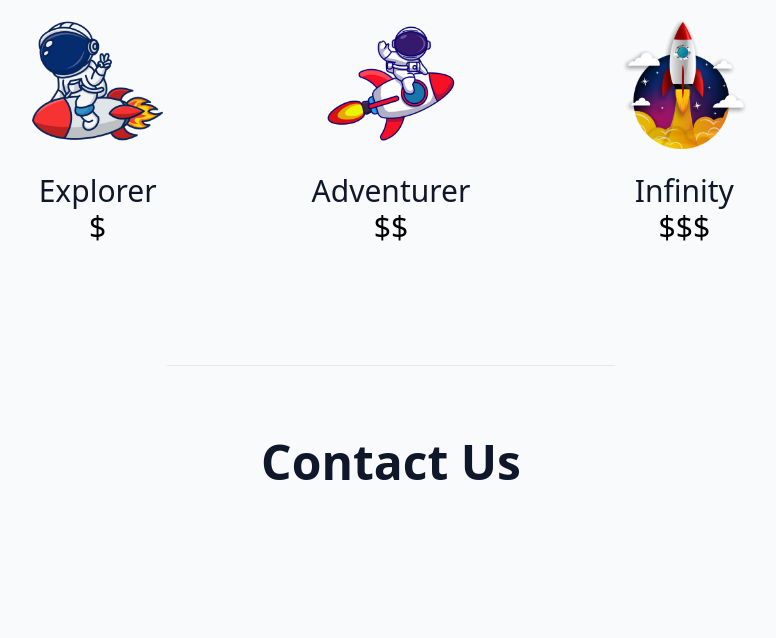
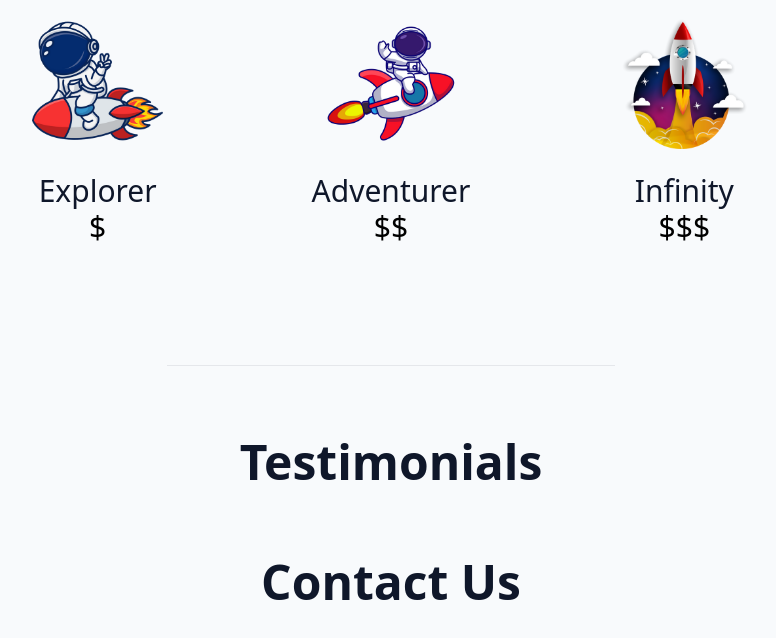
Before and after one commit to kristianmandrup/Acme-Rockets, a website: page build/index.html in a window 1280 px wide. Shown: the part 723-1361 px from the top of the page, without its empty margins (249-1025 px from the left). Before the commit the page ends 1305 px from the top, so only its background shows below. Drawn offline with Linux system fonts and the light colour scheme.

Commit message:
testimonials

```diff
--- a/build/index.html
+++ b/build/index.html
@@ -79,11 +79,19 @@
             </ul>
         </section>
         <hr class="mx-auto bg-black dark:bg-white w-1/2">
-        <section id="contact" class="p-6 my-12">
+
+        <section id="testimonials"
+            class="p-6 my-12 scroll-mt-20 widescreen:section-min-height tallscreen:section-min-height">
             <h2 class="text-4xl font-bold text-center sm:text-5xl mb-6 text-slate-900 dark:text-white">
-                Contact Us
+                Testimonials
             </h2>
-        </section>
+            <section />
+
+            <section id="contact" class="p-6 my-12">
+                <h2 class="text-4xl font-bold text-center sm:text-5xl mb-6 text-slate-900 dark:text-white">
+                    Contact Us
+                </h2>
+            </section>
     </main>
 
 </body>
```
